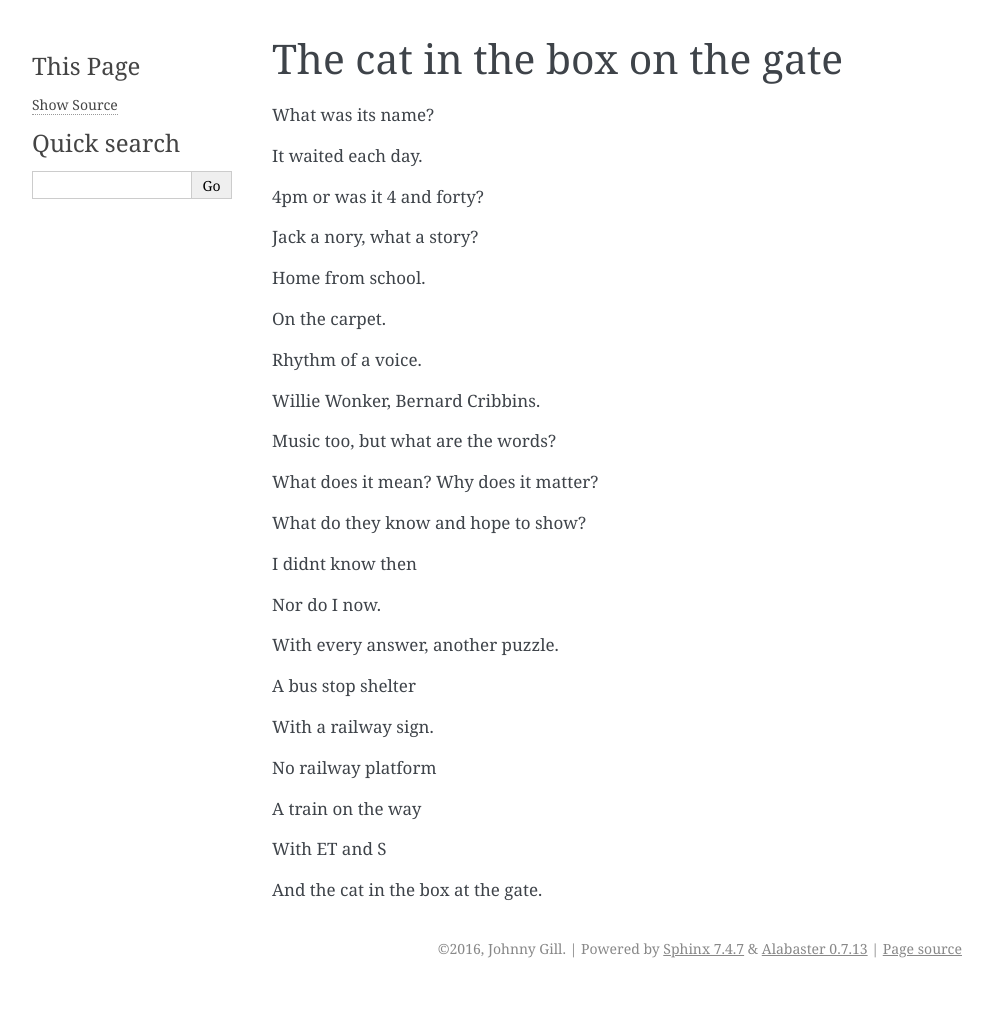
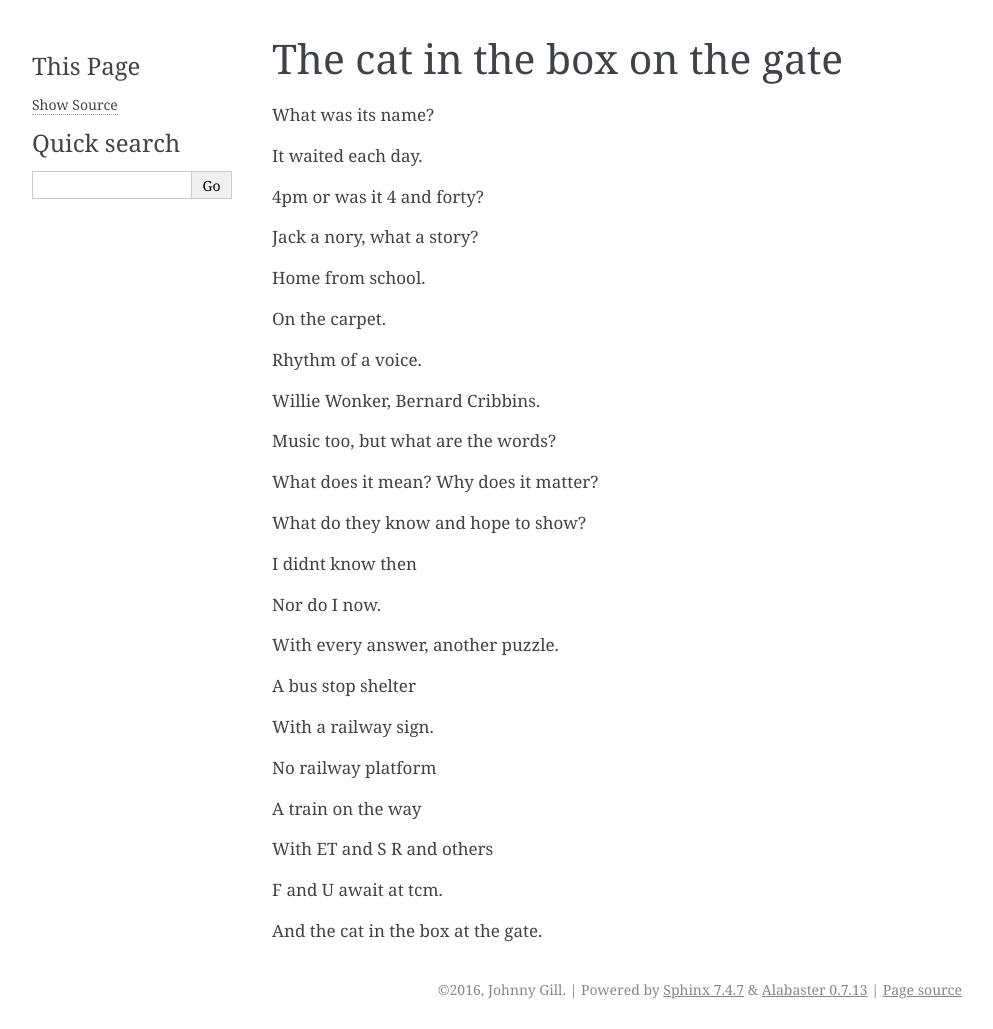
Before and after one commit to openbermuda/karmapi, a Sphinx documentation site: the page built from docs/nodice/et.rst, in a window 1280 px wide. Shown: the whole page, without its empty margins (148-1141 px from the left). Built offline with Sphinx 7.4.7, drawn with Linux system fonts in a browser that asks for light colours; formulas are drawn with MathJax 3; pages that are not in the unit, such as notebooks, are missing from menus; before the commit the page ends 988 px from its top, so only the background shows below that.

Commit message:
ET S and R, F and U at the tcm

```diff
--- a/docs/nodice/et.rst
+++ b/docs/nodice/et.rst
@@ -38,6 +38,8 @@ No railway platform
 
 A train on the way
 
-With ET and S
+With ET and S R and others
+
+F and U await at tcm.
 
 And the cat in the box at the gate.
```
